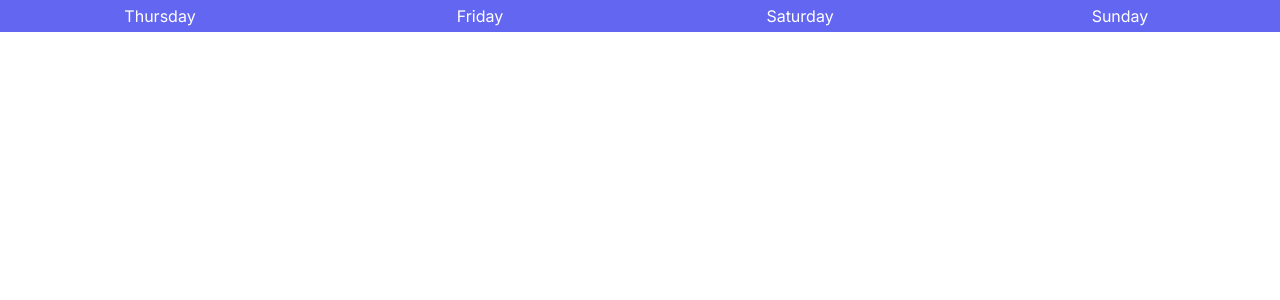
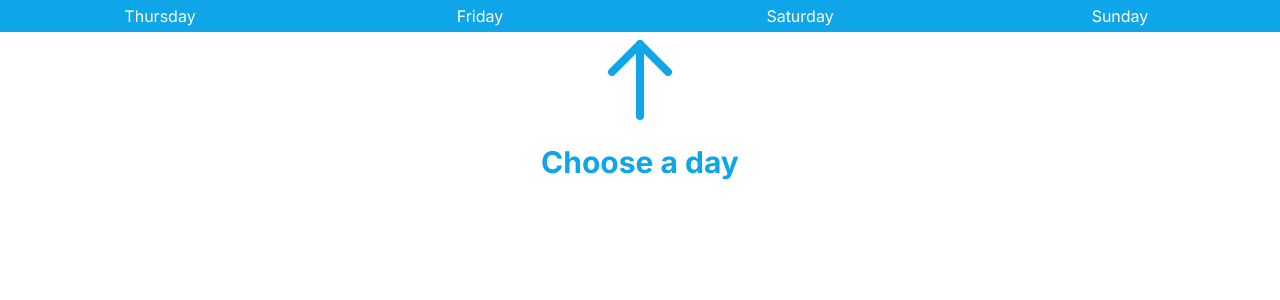
Before and after one commit to Harry-Warner/my-festival, a Next.js app: page / in a window 1280 px wide. Shown: the top 300 px of the page. Built offline with nearby package versions, Linux system fonts and the light colour scheme.

Commit message:
Change theme and favicon

```diff
--- a/src/app/days/[slug]/page.tsx
+++ b/src/app/days/[slug]/page.tsx
@@ -58,7 +58,7 @@ export default async function Day({ params }: { params: { slug: string } }) {
             {Array.from({ length: ((hours.length * 4) + 1) * (stages.length + 1) }, (_, i) => (
                 <div
                     key={i}
-                    className="grid-item bg-indigo-50"
+                    className="grid-item bg-sky-50"
                     style={{
                         display: 'flex',
                         alignItems: 'center',
@@ -66,14 +66,14 @@ export default async function Day({ params }: { params: { slug: string } }) {
                     }}
                 />
             ))}
-            <div className="sticky row-start-2 col-start-1 grid gap-0.5 left-0 bg-indigo-50" style={{ gridRowEnd: (hours.length * 4) + 3, gridTemplateRows: `repeat(${(hours.length * 4) + 1}, 12px)` }}>
+            <div className="sticky row-start-2 col-start-1 grid gap-0.5 left-0 bg-sky-50" style={{ gridRowEnd: (hours.length * 4) + 3, gridTemplateRows: `repeat(${(hours.length * 4) + 1}, 12px)` }}>
               {hours.map((hour, index) => (
-                  <div style={{ gridRowStart: (index * 4) + 2, gridRowEnd: (index * 4) + 3, marginTop: "-13px" }} className="bg-indigo-50" key={hour}><p>{hour}</p></div>
+                  <div style={{ gridRowStart: (index * 4) + 2, gridRowEnd: (index * 4) + 3, marginTop: "-13px" }} className="bg-sky-50" key={hour}><p>{hour}</p></div>
               ))}
             </div>
             <div className="sticky col-start-2 flex top-0 gap-0.5" style={{ gridColumnEnd: stages.length }}>
               {stages.map((stage, index) => (
-                  <div  className="bg-indigo-200 flex justify-center items-center min-w-60" key={stage}>{stage}</div>
+                  <div  className="bg-sky-200 flex justify-center items-center min-w-60" key={stage}>{stage}</div>
               ))}
             </div>
             {events.map((event) => {
--- a/src/app/page.tsx
+++ b/src/app/page.tsx
@@ -5,6 +5,23 @@ export default function Home() {
   return (
     <>
       <NavBar />
+      <div className="flex flex-col items-center justify-center h-full">
+        <svg
+          xmlns="http://www.w3.org/2000/svg"
+          fill="none"
+          viewBox="0 0 24 24"
+          stroke="currentColor"
+          className="w-24 h-24 text-sky-500"
+        >
+          <path
+            strokeLinecap="round"
+            strokeLinejoin="round"
+            strokeWidth="2"
+            d="M5 10l7-7m0 0l7 7m-7-7v18"
+          />
+        </svg>
+        <p className="mt-4 text-3xl font-bold text-sky-500">Choose a day</p>
+    </div>
     </>
   );
 }
--- a/src/components/nav.tsx
+++ b/src/components/nav.tsx
@@ -12,9 +12,9 @@ export const NavBar = () => {
   const pathname = usePathname();
   return (
     <>
-        <div className="grid grid-flow-col auto-cols-fr w-screen fixed bg-indigo-500">
+        <div className="grid grid-flow-col auto-cols-fr w-screen fixed bg-sky-500">
             {days.map((day) => (
-                <Link key={day} className={`${pathname === getPathNameForDay(day.toLowerCase()) ? "bg-indigo-200" : "text-white"} h-8 flex items-center justify-center w-100`} href={getPathNameForDay(day)}>{day}</Link>
+                <Link key={day} className={`${pathname === getPathNameForDay(day.toLowerCase()) ? "bg-sky-200" : "text-white"} h-8 flex items-center justify-center w-100`} href={getPathNameForDay(day)}>{day}</Link>
             ))}
         </div>
         <div className="min-h-8 w-screen"/>
```
Also changed, not shown: 2 other files (tests, documents, lock files or other folders).
